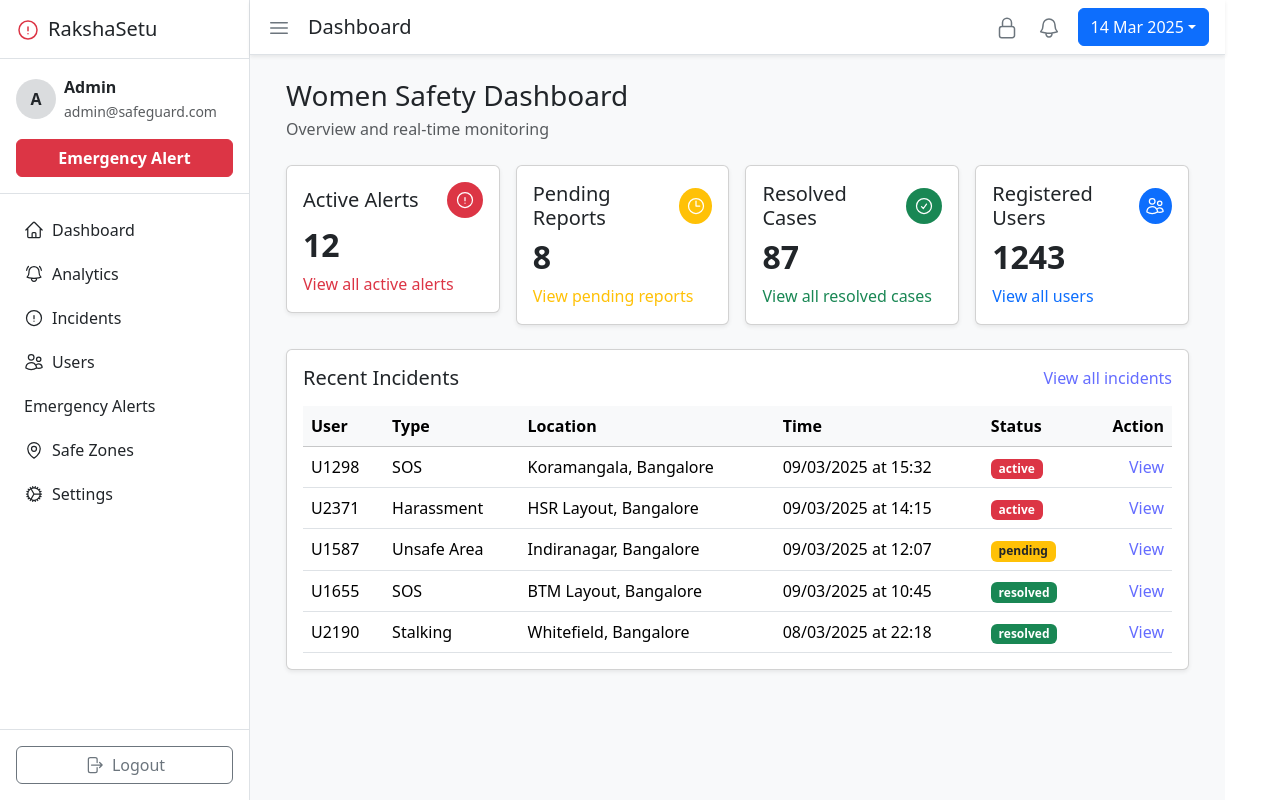
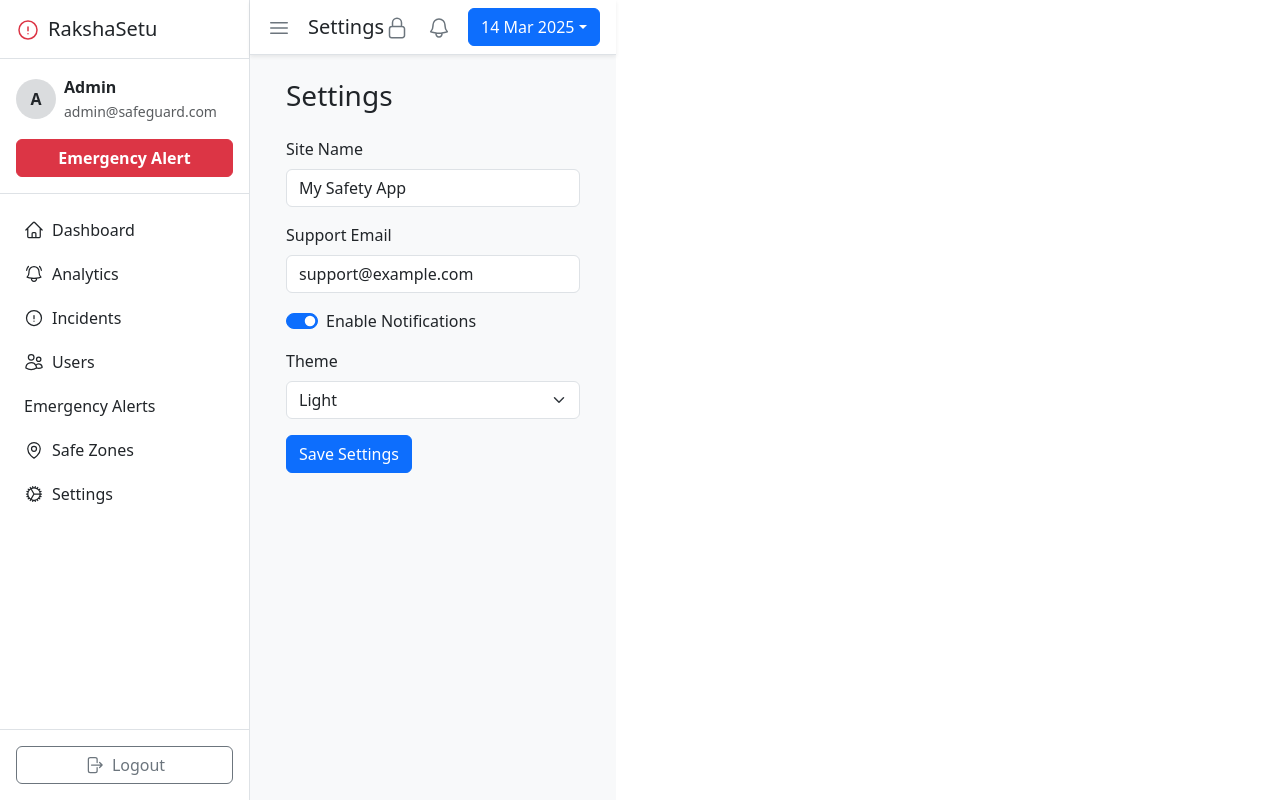
Before and after one commit to PratikPisal4304/17-TEAM_RAKSHASETU, a React (Vite) app in the folder RakshaSetu_Dashboard/: page /settings in a window 1280 px wide. Before the commit this address led to /dashboard. Built offline with nearby package versions, Linux system fonts and the light colour scheme.

Commit message:
Settings Screen Added

```diff
--- a/RakshaSetu_Dashboard/src/App.jsx
+++ b/RakshaSetu_Dashboard/src/App.jsx
@@ -9,6 +9,7 @@ import Analytics from "./pages/Analytics";
 import Incidents from "./pages/Incidents";
 import Users from "./pages/Users";
 import EmergencyAlerts from "./pages/EmergencyAlerts";
+import Settings from "./pages/Settings";
 
 const App = () => {
   return (
@@ -35,6 +36,7 @@ const App = () => {
                   <Route path="/emergency-alerts" element={<EmergencyAlerts />} />
                   <Route path="/incidents" element={<Incidents />} />
                   <Route path="/users" element={<Users />} />
+                  <Route path="/settings" element={<Settings />} />
                   {/* If any unknown path is visited, redirect to dashboard */}
                   <Route path="*" element={<Navigate to="/dashboard" />} />
                 </Routes>
--- /dev/null
+++ b/RakshaSetu_Dashboard/src/pages/Settings.jsx
@@ -0,0 +1,111 @@
+import React, { useState } from "react";
+
+const Settings = () => {
+  // Default settings (static data)
+  const defaultSettings = {
+    siteName: "My Safety App",
+    supportEmail: "support@example.com",
+    enableNotifications: true,
+    theme: "light",
+  };
+
+  // Local state for settings data
+  const [settings, setSettings] = useState(defaultSettings);
+  const [saving, setSaving] = useState(false);
+  const [message, setMessage] = useState("");
+
+  // Handle input changes
+  const handleChange = (e) => {
+    const { name, value, type, checked } = e.target;
+    setSettings((prev) => ({
+      ...prev,
+      [name]: type === "checkbox" ? checked : value,
+    }));
+  };
+
+  // Simulate saving settings (e.g., by using a timeout)
+  const handleSave = async (e) => {
+    e.preventDefault();
+    setSaving(true);
+    setMessage("");
+    // Simulate an API call delay
+    setTimeout(() => {
+      setSaving(false);
+      setMessage("Settings saved successfully!");
+    }, 1000);
+  };
+
+  return (
+    <div className="container-fluid">
+      <h1 className="h3 mb-4">Settings</h1>
+      {message && <div className="alert alert-success">{message}</div>}
+      <form onSubmit={handleSave}>
+        <div className="mb-3">
+          <label htmlFor="siteName" className="form-label">
+            Site Name
+          </label>
+          <input
+            type="text"
+            id="siteName"
+            name="siteName"
+            className="form-control"
+            value={settings.siteName}
+            onChange={handleChange}
+            placeholder="Enter site name"
+          />
+        </div>
+
+        <div className="mb-3">
+          <label htmlFor="supportEmail" className="form-label">
+            Support Email
+          </label>
+          <input
+            type="email"
+            id="supportEmail"
+            name="supportEmail"
+            className="form-control"
+            value={settings.supportEmail}
+            onChange={handleChange}
+            placeholder="support@example.com"
+          />
+        </div>
+
+        <div className="form-check form-switch mb-3">
+          <input
+            className="form-check-input"
+            type="checkbox"
+            id="enableNotifications"
+            name="enableNotifications"
+            checked={settings.enableNotifications}
+            onChange={handleChange}
+          />
+          <label className="form-check-label" htmlFor="enableNotifications">
+            Enable Notifications
+          </label>
+        </div>
+
+        <div className="mb-3">
+          <label htmlFor="theme" className="form-label">
+            Theme
+          </label>
+          <select
+            className="form-select"
+            id="theme"
+            name="theme"
+            value={settings.theme}
+            onChange={handleChange}
+          >
+            <option value="light">Light</option>
+            <option value="dark">Dark</option>
+          </select>
+        </div>
+
+        <button type="submit" className="btn btn-primary" disabled={saving}>
+          {saving ? "Saving..." : "Save Settings"}
+        </button>
+      </form>
+    </div>
+  );
+};
+
+export default Settings;
```
